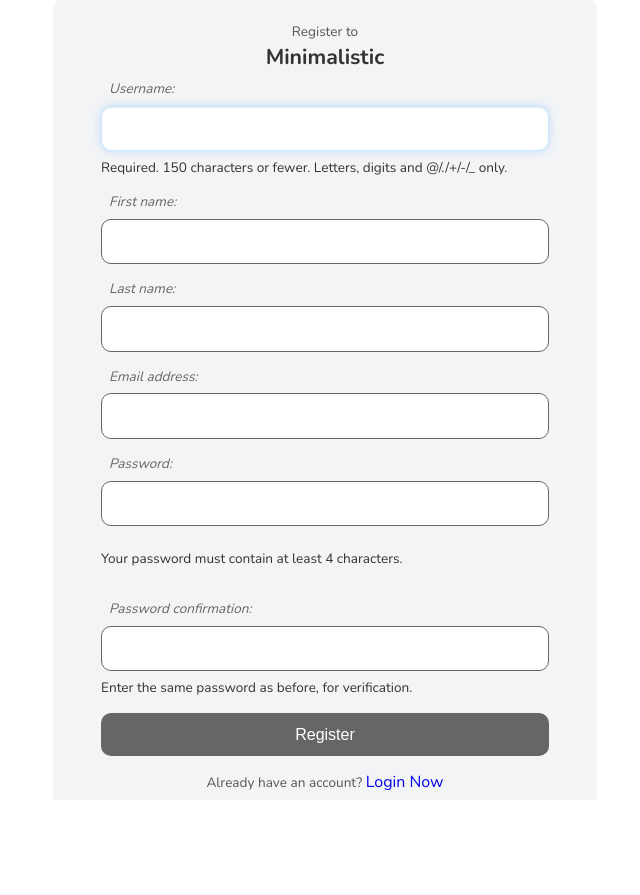
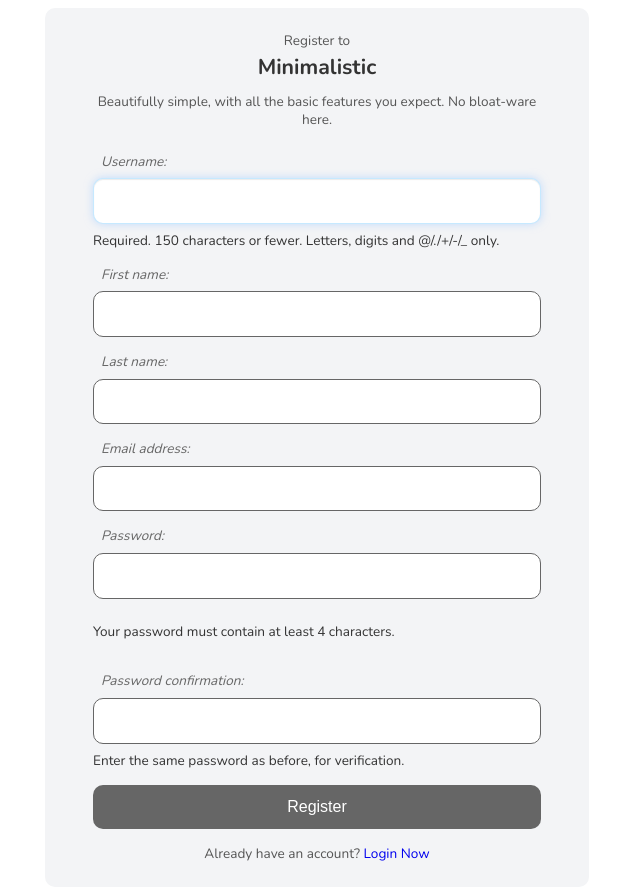
Before and after one commit to matiasvallejosdev/django-to-do-app-list, a Django app: page /register/ in a window 1280 px wide. Shown: the whole page, without its empty margins (323-963 px from the left). Before the commit the page ends 791 px from the top, so only its background shows below. Run offline with Django 4.2, Linux system fonts and the light colour scheme; some libraries are stand-ins or nearby versions.

Commit message:
Update templates bugs

```diff
--- a/requirements.txt
+++ b/requirements.txt
@@ -3,3 +3,4 @@ Django==4.0.5
 gunicorn==20.1.0
 sqlparse==0.4.2
 whitenoise==6.2.0
+django-dotenv==1.4.2
--- a/static/todoapp/css/login.css
+++ b/static/todoapp/css/login.css
@@ -1,5 +1,4 @@
 .login{
-    width: 100%;
     height: 100%;
     display: flex;
     flex-direction: column;
@@ -24,7 +23,6 @@
 }
 
 .login__head{
-    margin: 0;
     padding: 0;
     display: flex;
     flex-direction: column;
@@ -32,6 +30,7 @@
     justify-content: center;
     text-align: center;
     gap: .25rem;
+    margin-bottom: 1.5rem;
 }
 
 .login__subtitle{
@@ -82,6 +81,7 @@
 .login__register a{
     text-decoration: none;
     transition: .2s ease all;
+    font-size: .85rem;
 }
 
 .login__register a:hover{
--- a/static/todoapp/css/styles.css
+++ b/static/todoapp/css/styles.css
@@ -62,7 +62,6 @@ small, .text_small {
 .wrapper {
     position: fixed;
     height: 100vh;
-    width: 100%;
 }
 
 /* --------- START GLOBAL ------------ */
--- a/templates/base.html
+++ b/templates/base.html
@@ -17,6 +17,8 @@
     <title>Minimalistic task management system</title>
 </head>
 <body>
+    {% block nowrap %}
+    {% endblock nowrap %}
     <div class="wrapper">
         {% block root %}
         {% endblock root %}
--- a/templates/home.html
+++ b/templates/home.html
@@ -9,7 +9,7 @@
             </div>
             <div class="nav__author">
                 <span class="nav__text">
-                    Made with by <a href="#" class="nav__link">Matias Vallejos</a>
+                    Made with by <a href="https://www.linkedin.com/in/matiasvallejos/" target="_blank" class="nav__link">Matias Vallejos</a>
                 </span>
             </div>
         </div>
--- a/users/templates/register.html
+++ b/users/templates/register.html
@@ -1,11 +1,14 @@
 {% extends 'base.html' %}
 
-{% block root %}
+{% block nowrap %}
     <div class="login login--flex">
         <div class="login__container login__container--big">
             <div class="login__head">
                 <p class="login__subtitle">Register to</p>
                 <h5 class="login__title">Minimalistic</h5>
+                <p class="login__subtitle">
+                    Beautifully simple, with all the basic features you expect. No bloat-ware here.
+                </p>
             </div>
             <form method="POST" class="form">
                 {% csrf_token %}
@@ -17,4 +20,4 @@
         </div>
     </div>
 
-{% endblock root %}
+{% endblock nowrap %}
```
